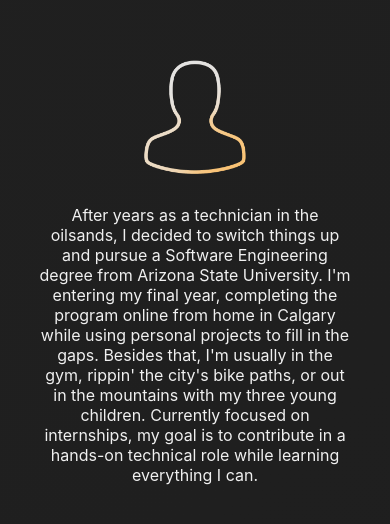
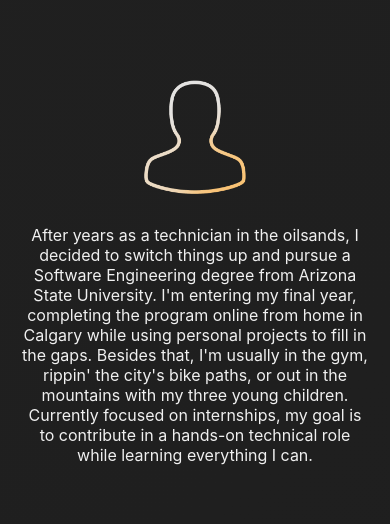
Before and after one commit to tfilewic/portfolio, a React (Create React App) app: page / in a window 390 px wide. Shown: the part 1892-2416 px from the top of the page. Built offline with nearby package versions, Linux system fonts and the light colour scheme.

Commit message:
adjust about section scaling

```diff
--- a/src/App.css
+++ b/src/App.css
@@ -255,6 +255,7 @@ img:hover {
   display: flex;
   align-items: center;
   gap: 2rem;
+  width: 90%;
 }
 
 .about img {
@@ -285,6 +286,7 @@ img:hover {
     text-align: center;
     gap: 1rem;
     padding: .5rem;
+    width: 110%
   }
   .about img {
     width: calc(-6.52vw + 166px);
```
